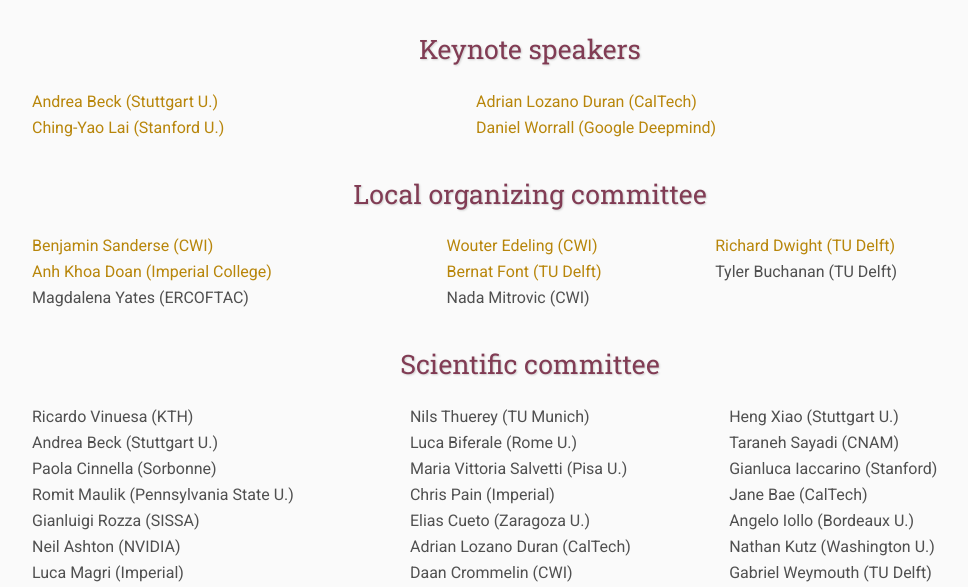
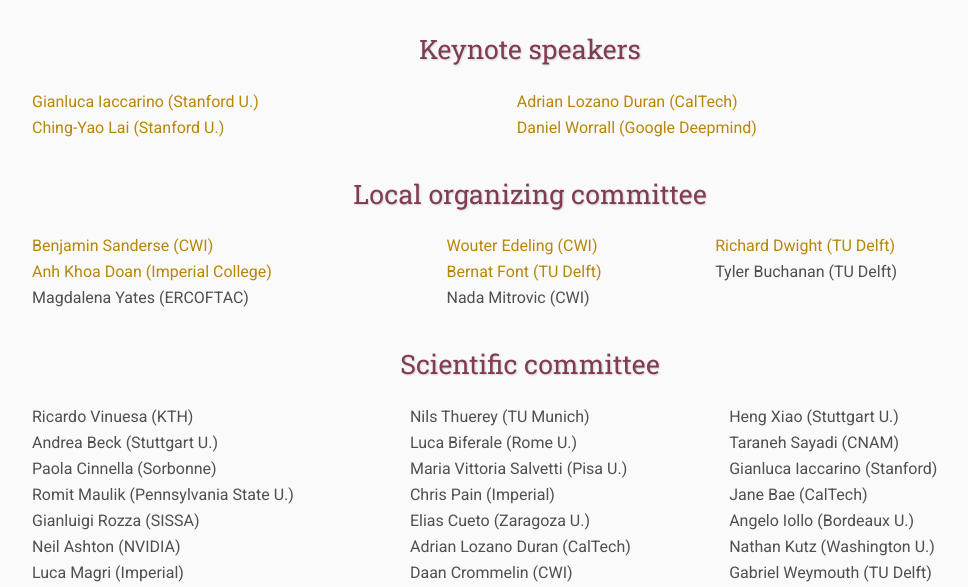
Before and after one commit to ML4FLUIDS2026/ML4FLUIDS2026.github.io, a plain HTML site: page index.html in a window 1280 px wide. Shown: the part 906-1493 px from the top of the page, without its empty margins (110-1078 px from the left). Drawn offline with Linux system fonts and the light colour scheme.

Commit message:
updating info

```diff
--- a/index.html
+++ b/index.html
@@ -82,7 +82,7 @@
     <h3>  Keynote speakers </h3>
     <table class="center">
     <tr>
-		<td> <a href="https://www.iag.uni-stuttgart.de/en/institute/team/Beck-00011/"> Andrea Beck (Stuttgart U.) </a> </td>
+		<td> <a href="https://profiles.stanford.edu/gianluca-iaccarino"> Gianluca Iaccarino (Stanford U.) </a> </td>
 		<td> <a href="https://www.eas.caltech.edu/people/adrian-lozano-duran"> Adrian Lozano Duran (CalTech) </a></td>
     </tr>
     <tr>
```
